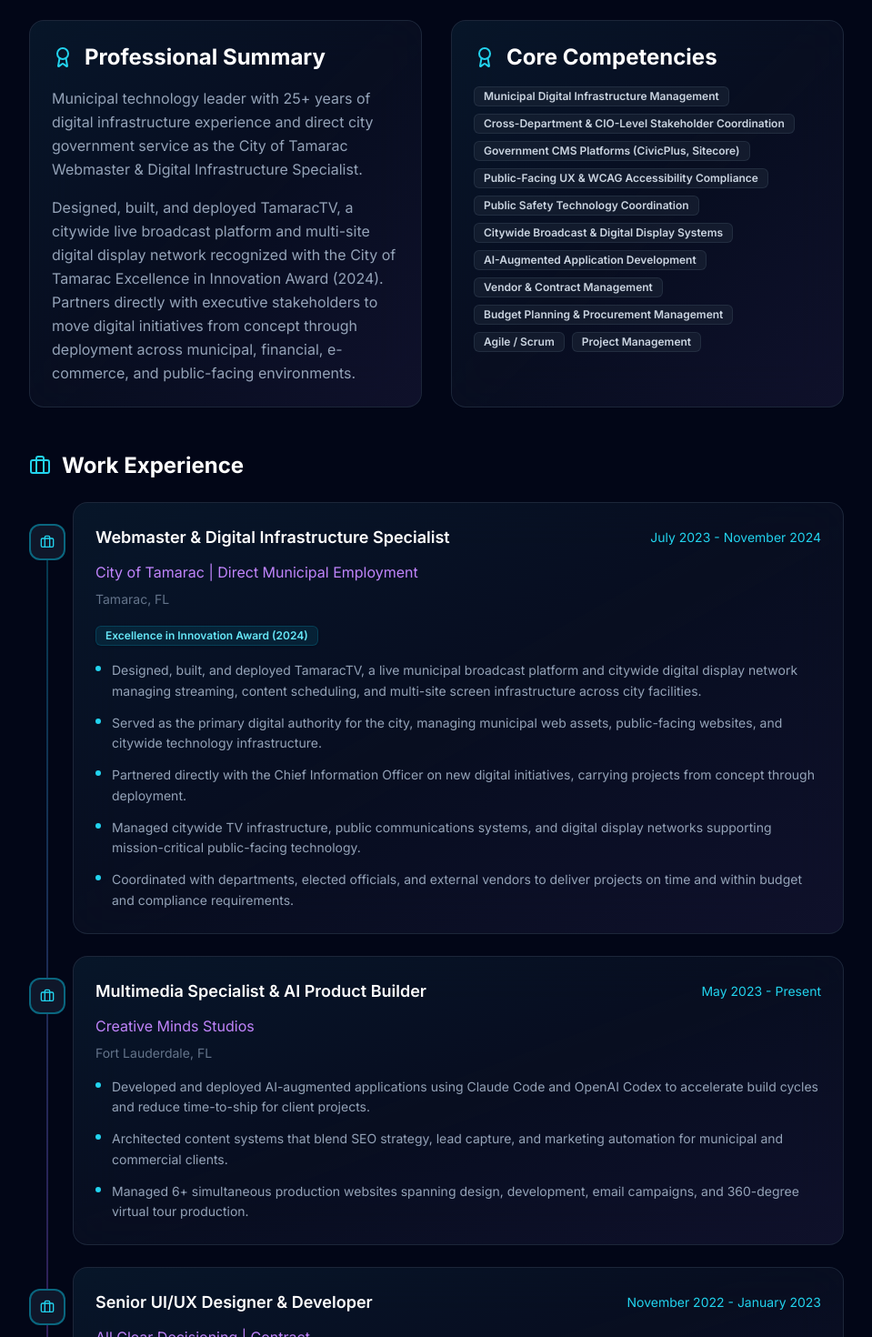
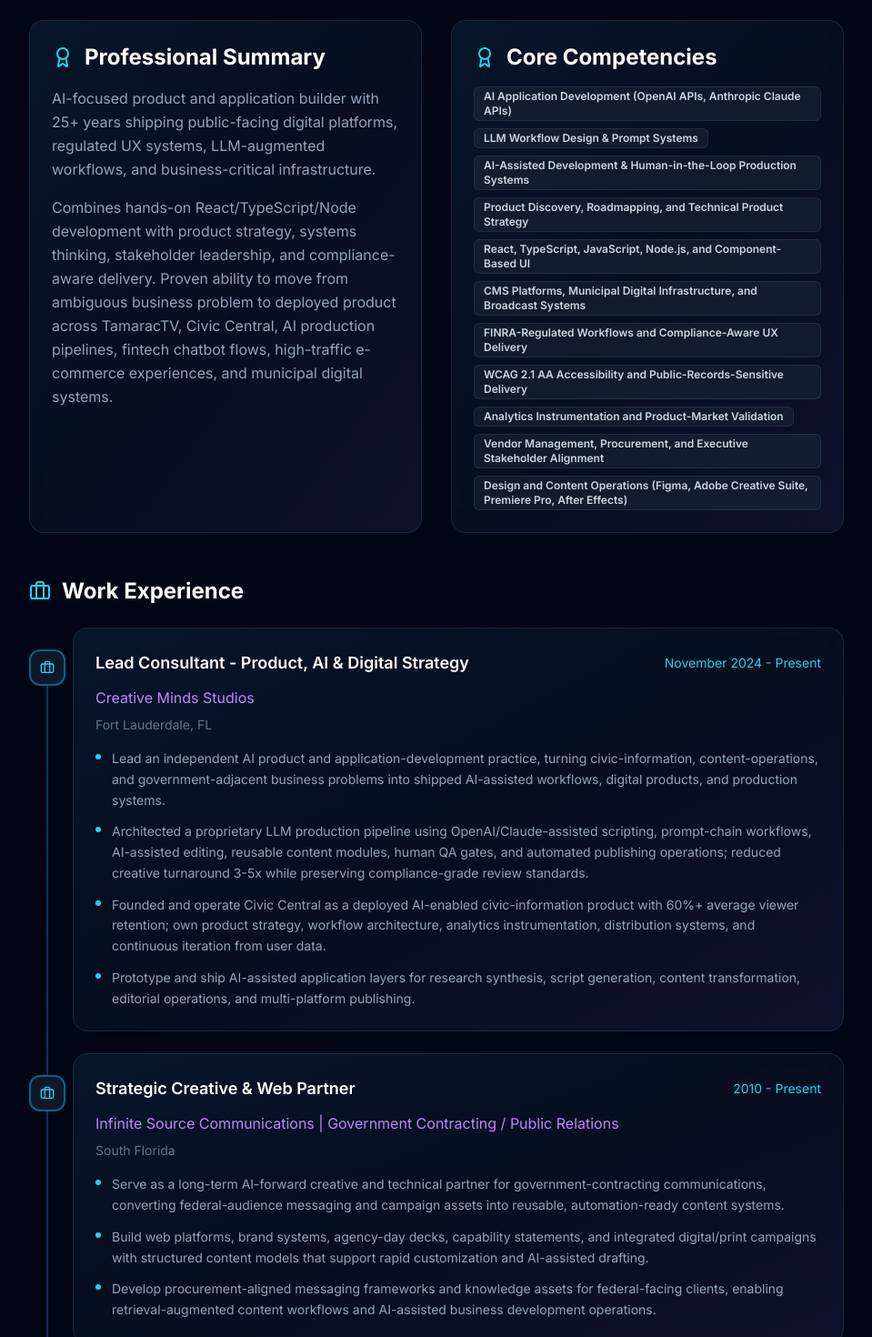
Before and after one commit to ssaliva-dev/seansaliva.com, a React (Vite) app: page /Resume in a window 1280 px wide. Shown: the part 900-2370 px from the top of the page at 91% size, without its empty margins (304-1263 px from the left). Built offline with nearby package versions, Linux system fonts and the light colour scheme.

Commit message:
Align portfolio resume with new AI-focused positioning and downloadable CV

```diff
--- a/src/components/navigation/Sidebar.jsx
+++ b/src/components/navigation/Sidebar.jsx
@@ -19,12 +19,12 @@ import {
 } from 'lucide-react';
 
 const navItems = [
+  { name: 'AI Development', icon: Bot, page: 'AIAutomation' },
   { name: 'Home', icon: Home, page: 'Home' },
   { name: 'Web Design', icon: Globe, page: 'WebDesign' },
   { name: 'GitHub', icon: Github, page: 'GitHubProjects' },
   { name: 'Video Production', icon: Video, page: 'VideoProduction' },
   { name: 'Podcast', icon: Mic, page: 'Podcast' },
-  { name: 'AI Development', icon: Bot, page: 'AIAutomation' },
   { name: 'Resume', icon: FileText, page: 'Resume' },
   { name: 'Contact', icon: Mail, page: 'Contact' },
 ];
--- a/src/components/resume/resumeData.jsx
+++ b/src/components/resume/resumeData.jsx
@@ -1,8 +1,8 @@
 export const profile = {
   name: "Sean O. Saliva",
   shortName: "Sean Saliva",
-  role: "Director of Digital Services",
-  tagline: "Government Technology Leader",
+  role: "AI Product & Application Developer",
+  tagline: "AI Workflow Architect",
   location: "Fort Lauderdale, FL",
   phone: "(954) 709-7709",
   phoneHref: "tel:+19547097709",
@@ -12,19 +12,19 @@ export const profile = {
   websiteLabel: "seansaliva.com",
   linkedin: "https://www.linkedin.com/in/sean-saliva-ba45a43b8/",
   linkedinLabel: "linkedin.com/in/sean-saliva-ba45a43b8",
-  resumePath: "/resumes/Sean-Saliva-GovTech-2026-v2.pdf",
+  resumePath: "/resumes/Sean_Saliva_AI_Resume_AI_Focused_Professional_2Page.pdf",
   availability:
-    "Open to digital services leadership, civic technology, and modernization opportunities.",
+    "Open to AI product, application development, workflow architecture, and digital strategy leadership opportunities.",
   summary:
-    "Municipal technology leader with 25+ years of digital infrastructure experience and direct city government service as the City of Tamarac Webmaster & Digital Infrastructure Specialist.",
+    "AI-focused product and application builder with 25+ years shipping public-facing digital platforms, regulated UX systems, LLM-augmented workflows, and business-critical infrastructure.",
   extendedSummary:
-    "Designed, built, and deployed TamaracTV, a citywide live broadcast platform and multi-site digital display network recognized with the City of Tamarac Excellence in Innovation Award (2024). Partners directly with executive stakeholders to move digital initiatives from concept through deployment across municipal, financial, e-commerce, and public-facing environments.",
+    "Combines hands-on React/TypeScript/Node development with product strategy, systems thinking, stakeholder leadership, and compliance-aware delivery. Proven ability to move from ambiguous business problem to deployed product across TamaracTV, Civic Central, AI production pipelines, fintech chatbot flows, high-traffic e-commerce experiences, and municipal digital systems.",
 };
 
 export const heroStats = [
-  { value: "25+", label: "Years in Digital Infrastructure" },
-  { value: "2024", label: "Innovation Award" },
-  { value: "18", label: "Years of Operations Leadership" },
+  { value: "25+", label: "Years Shipping Digital Products" },
+  { value: "60%+", label: "Civic Central Viewer Retention" },
+  { value: "3-5x", label: "Faster Creative Turnaround" },
 ];
 
 export const competencyCards = [
@@ -79,22 +79,50 @@ export const competencyCards = [
 ];
 
 export const coreCompetencies = [
-  "Municipal Digital Infrastructure Management",
-  "Cross-Department & CIO-Level Stakeholder Coordination",
-  "Government CMS Platforms (CivicPlus, Sitecore)",
-  "Public-Facing UX & WCAG Accessibility Compliance",
-  "Public Safety Technology Coordination",
-  "Citywide Broadcast & Digital Display Systems",
-  "AI-Augmented Application Development",
-  "Vendor & Contract Management",
-  "Budget Planning & Procurement Management",
-  "Agile / Scrum",
-  "Project Management",
+  "AI Application Development (OpenAI APIs, Anthropic Claude APIs)",
+  "LLM Workflow Design & Prompt Systems",
+  "AI-Assisted Development & Human-in-the-Loop Production Systems",
+  "Product Discovery, Roadmapping, and Technical Product Strategy",
+  "React, TypeScript, JavaScript, Node.js, and Component-Based UI",
+  "CMS Platforms, Municipal Digital Infrastructure, and Broadcast Systems",
+  "FINRA-Regulated Workflows and Compliance-Aware UX Delivery",
+  "WCAG 2.1 AA Accessibility and Public-Records-Sensitive Delivery",
+  "Analytics Instrumentation and Product-Market Validation",
+  "Vendor Management, Procurement, and Executive Stakeholder Alignment",
+  "Design and Content Operations (Figma, Adobe Creative Suite, Premiere Pro, After Effects)",
 ];
 
 export const experiences = [
   {
     id: "1",
+    company: "Creative Minds Studios",
+    role: "Lead Consultant - Product, AI & Digital Strategy",
+    start: "November 2024",
+    end: "Present",
+    location: "Fort Lauderdale, FL",
+    bullets: [
+      "Lead an independent AI product and application-development practice, turning civic-information, content-operations, and government-adjacent business problems into shipped AI-assisted workflows, digital products, and production systems.",
+      "Architected a proprietary LLM production pipeline using OpenAI/Claude-assisted scripting, prompt-chain workflows, AI-assisted editing, reusable content modules, human QA gates, and automated publishing operations; reduced creative turnaround 3-5x while preserving compliance-grade review standards.",
+      "Founded and operate Civic Central as a deployed AI-enabled civic-information product with 60%+ average viewer retention; own product strategy, workflow architecture, analytics instrumentation, distribution systems, and continuous iteration from user data.",
+      "Prototype and ship AI-assisted application layers for research synthesis, script generation, content transformation, editorial operations, and multi-platform publishing.",
+    ],
+  },
+  {
+    id: "2",
+    company: "Infinite Source Communications",
+    role: "Strategic Creative & Web Partner",
+    type: "Government Contracting / Public Relations",
+    start: "2010",
+    end: "Present",
+    location: "South Florida",
+    bullets: [
+      "Serve as a long-term AI-forward creative and technical partner for government-contracting communications, converting federal-audience messaging and campaign assets into reusable, automation-ready content systems.",
+      "Build web platforms, brand systems, agency-day decks, capability statements, and integrated digital/print campaigns with structured content models that support rapid customization and AI-assisted drafting.",
+      "Develop procurement-aligned messaging frameworks and knowledge assets for federal-facing clients, enabling retrieval-augmented content workflows and AI-assisted business development operations.",
+    ],
+  },
+  {
+    id: "3",
     company: "City of Tamarac",
     role: "Webmaster & Digital Infrastructure Specialist",
     type: "Direct Municipal Employment",
@@ -111,66 +139,53 @@ export const experiences = [
     ],
   },
   {
-    id: "2",
-    company: "Creative Minds Studios",
-    role: "Multimedia Specialist & AI Product Builder",
-    start: "May 2023",
-    end: "Present",
-    location: "Fort Lauderdale, FL",
-    bullets: [
-      "Developed and deployed AI-augmented applications using Claude Code and OpenAI Codex to accelerate build cycles and reduce time-to-ship for client projects.",
-      "Architected content systems that blend SEO strategy, lead capture, and marketing automation for municipal and commercial clients.",
-      "Managed 6+ simultaneous production websites spanning design, development, email campaigns, and 360-degree virtual tour production.",
-    ],
-  },
-  {
-    id: "3",
+    id: "4",
     company: "All Clear Decisioning",
     role: "Senior UI/UX Designer & Developer",
     type: "Contract",
     start: "November 2022",
-    end: "January 2023",
+    end: "July 2023",
     location: "Fort Lauderdale, FL",
     bullets: [
-      "Built a full chatbot module UI from wireframes through production for a regulated fintech decisioning platform using React, TypeScript, and Bootstrap 5.",
-      "Delivered responsive application layouts and compliant UX flows in a financial technology environment with strict regulatory requirements.",
+      "Built a production chatbot decisioning module from wireframes through implementation for a regulated fintech platform using React, TypeScript, and Bootstrap 5.",
+      "Delivered responsive application layouts, compliant UX flows, and front-end product surfaces in a strict financial-services environment.",
     ],
   },
   {
-    id: "4",
+    id: "5",
     company: "Life Extension Buyers Club, Inc.",
     role: "UI/UX Designer & Developer",
     start: "July 2019",
     end: "October 2022",
     location: "Fort Lauderdale, FL",
     bullets: [
-      "Owned front-end design and development for one of the largest supplement e-commerce platforms in the US, serving millions of monthly users within Sitecore CMS.",
-      "Ran A/B testing programs with marketing teams, driving measurable gains in conversion and user engagement across high-traffic product pages.",
+      "Owned front-end product surfaces for one of the largest U.S. supplement e-commerce platforms, serving millions of monthly users in a Sitecore-driven enterprise stack.",
+      "Partnered with growth and merchandising teams on structured A/B testing programs that improved conversion and engagement across high-traffic product experiences.",
     ],
   },
   {
-    id: "5",
+    id: "6",
     company: "Investacorp, Inc.",
-    role: "Front End Developer & Graphic Designer",
+    role: "Front-End Developer & Brand Systems Lead",
     type: "FINRA-Regulated Financial Broker/Dealer",
     start: "November 2010",
     end: "April 2014",
     location: "Miami, FL",
     bullets: [
       "Led the full UI/UX overhaul of investalink.com, a complex web application for financial advisors in a compliance-heavy environment.",
-      "Delivered responsive development, financial report design, document systems, motion graphics, video production, and brand assets for a regulated broker/dealer.",
+      "Delivered responsive development, financial reporting interfaces, document workflows, motion graphics, and a full brand system for a regulated broker/dealer.",
     ],
   },
   {
-    id: "6",
+    id: "7",
     company: "Johnson Aluminum Product",
-    role: "General Manager / Operations Director / Digital & Marketing Lead",
+    role: "Operations Director / Digital & Marketing Lead",
     start: "March 1998",
     end: "July 2016",
     location: "Fort Lauderdale, FL",
     bullets: [
       "Led day-to-day operations for 18 years, managing staff, customer acquisition, vendor relationships, cross-department coordination, and revenue for a multi-department manufacturing business.",
-      "Simultaneously served as Marketing Manager and Web Developer, building and managing all digital properties, brand assets, and marketing collateral.",
+      "Owned digital, brand, and marketing systems, creating an early foundation for the business-plus-technical operator profile used in current AI and product work.",
     ],
   },
 ];
--- a/src/pages/Resume.jsx
+++ b/src/pages/Resume.jsx
@@ -33,7 +33,7 @@ export default function Resume() {
         <SectionHeader
           icon={FileText}
           title="Resume"
-          subtitle="Government technology leadership, municipal digital infrastructure, and public-facing UX across 25+ years of execution."
+          subtitle="AI product development, workflow architecture, and compliance-aware digital delivery across 25+ years of execution."
         />
 
         {/* Profile Card */}
```
Also changed, not shown: 1 other file (tests, documents, lock files or other folders).
